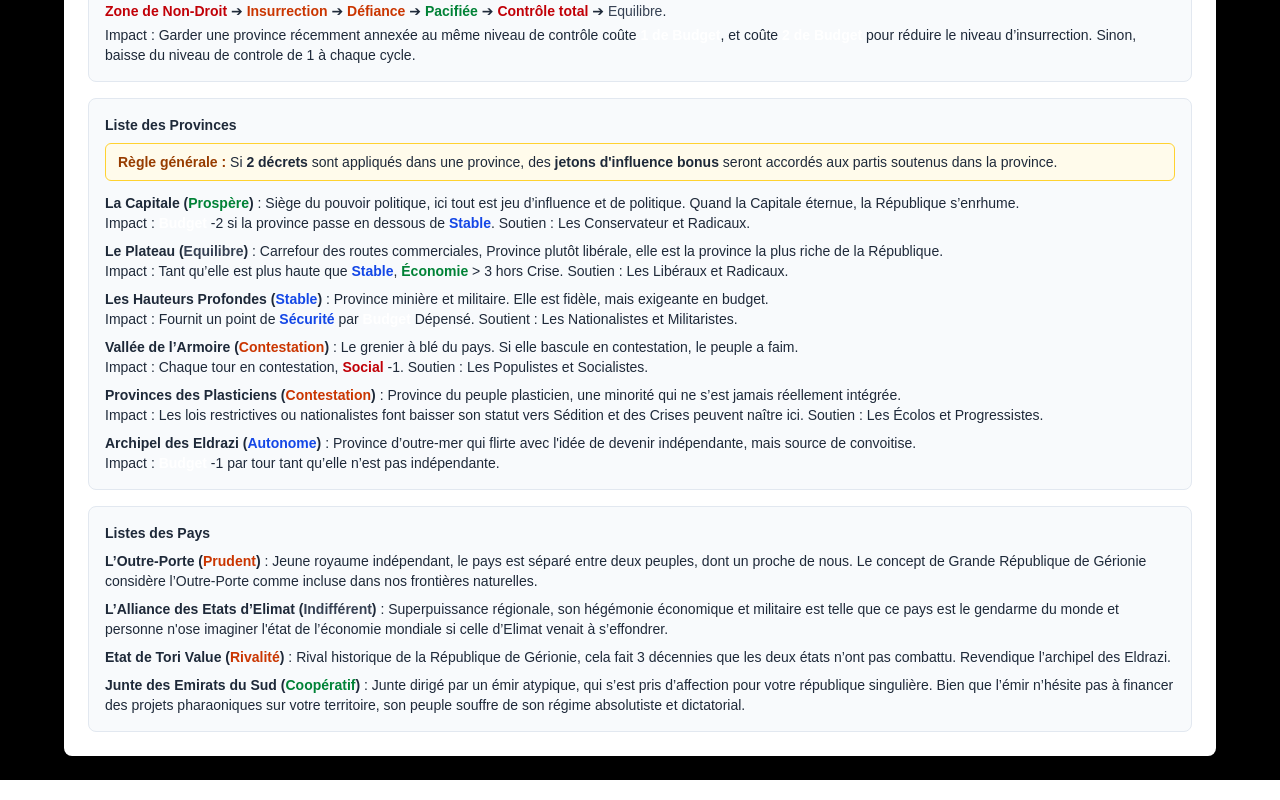
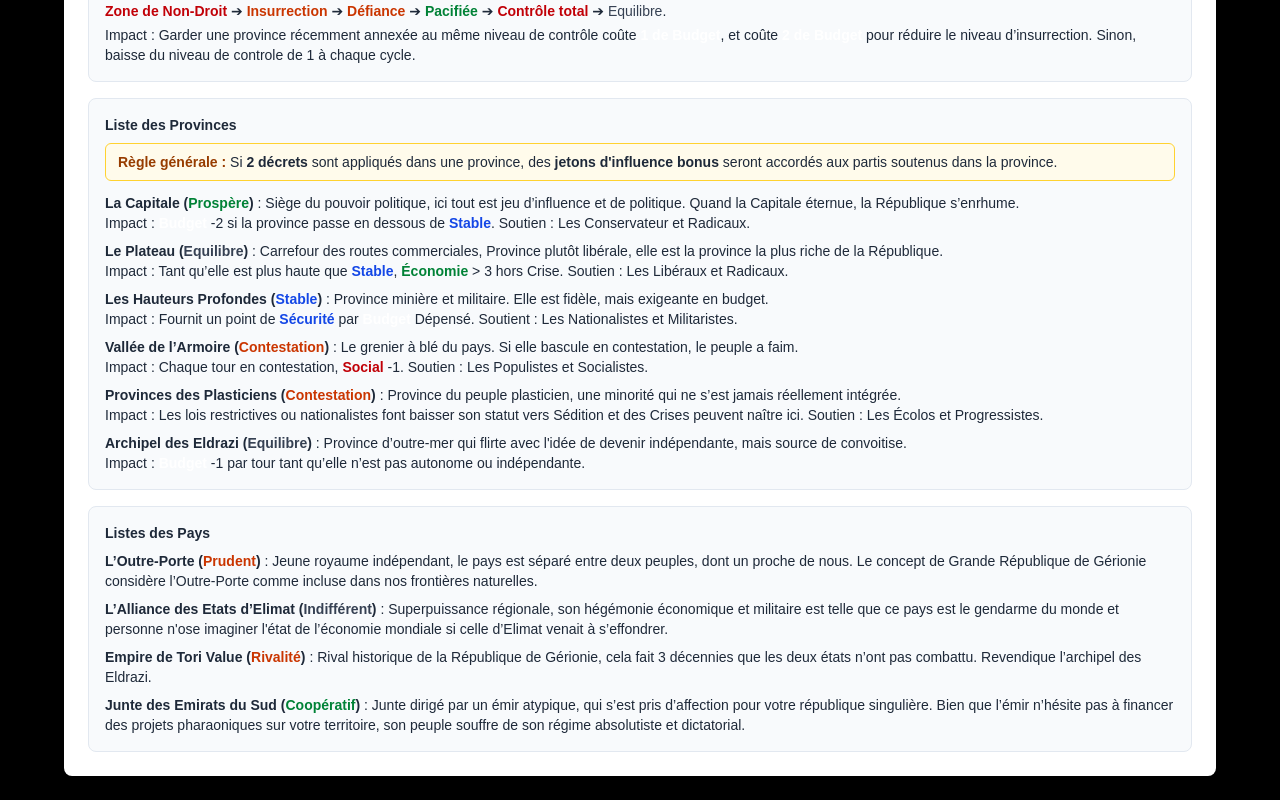
Before and after one commit to Yahiabenlet/interfaceAssemblee, a Next.js app: page /depart in a window 1280 px wide. Shown: the part 352-1152 px from the top of the page. Built offline with nearby package versions, Linux system fonts and the light colour scheme.

Commit message:
changement des status d'origines des pays et provinces

```diff
--- a/app/components/Hemicycle.tsx
+++ b/app/components/Hemicycle.tsx
@@ -118,12 +118,12 @@ export default function Hemicycle({
     "Les Hauteurs Profondes": "Stable",
     "Vallée de l’Armoire": "Contestation",
     "Provinces des Plasticiens": "Contestation",
-    "Archipel des Eldrazi": "Autonomie",
+    "Archipel des Eldrazi": "Équilibre",
   },
   regionalStates = {
     "L’Outre-Porte": "Prudent",
     "Alliance des Etats d'Elimat": "Indifférent",
-    "Etat de Tori Value": "Rival",
+    "Empire de Tori Value": "Rival",
     "Junte des Emirats du Sud": "Coopératif",
   },
   isControlValidated = "nonConforme",
--- a/app/depart/page.tsx
+++ b/app/depart/page.tsx
@@ -154,11 +154,11 @@ export default function DepartPage() {
             <p><strong>Provinces des Plasticiens (<span className="text-orange-700 dark:text-orange-300">Contestation</span>)</strong> : Province du peuple plasticien, une minorité qui ne s’est jamais réellement intégrée.</p>
             <p className="mb-2">Impact : Les lois restrictives ou nationalistes font baisser son statut vers Sédition et des Crises peuvent naître ici. Soutien : Les Écolos et Progressistes.</p>
 
-            <p><strong>Archipel des Eldrazi (<span className="text-blue-700 dark:text-blue-300">Autonome</span>)</strong> : Province d’outre-mer qui flirte avec l&apos;idée de devenir indépendante, mais source de convoitise.</p>
+            <p><strong>Archipel des Eldrazi (<span className="text-gray-700 dark:text-gray-300">Equilibre</span>)</strong> : Province d’outre-mer qui flirte avec l&apos;idée de devenir indépendante, mais source de convoitise.</p>
             <p>
               Impact :{" "}
               <span className="font-bold text-white">Budget</span>{" "}
-              -1 par tour tant qu’elle n’est pas indépendante.
+              -1 par tour tant qu’elle n’est pas autonome ou indépendante.
             </p>
           </section>
 
@@ -167,7 +167,7 @@ export default function DepartPage() {
 
             <p><strong>L’Outre-Porte (<span className="text-orange-700 dark:text-orange-300">Prudent</span>)</strong> : Jeune royaume indépendant, le pays est séparé entre deux peuples, dont un proche de nous. Le concept de Grande République de Gérionie considère l’Outre-Porte comme incluse dans nos frontières naturelles.</p>
             <p className="mt-2"><strong>L’Alliance des Etats d’Elimat (<span className="text-gray-700 dark:text-gray-300">Indifférent</span>)</strong> :  Superpuissance régionale, son hégémonie économique et militaire est telle que ce pays est le gendarme du monde et personne n&apos;ose imaginer l'état de l’économie mondiale si celle d’Elimat venait à s’effondrer.</p>
-            <p className="mt-2"><strong>Etat de Tori Value (<span className="text-orange-700 dark:text-orange-300">Rivalité</span>)</strong> : Rival historique de la République de Gérionie, cela fait 3 décennies que les deux états n’ont pas combattu. Revendique l’archipel des Eldrazi.</p>
+            <p className="mt-2"><strong>Empire de Tori Value (<span className="text-orange-700 dark:text-orange-300">Rivalité</span>)</strong> : Rival historique de la République de Gérionie, cela fait 3 décennies que les deux états n’ont pas combattu. Revendique l’archipel des Eldrazi.</p>
             <p className="mt-2"><strong>Junte des Emirats du Sud (<span className="text-green-700 dark:text-green-300">Coopératif</span>)</strong> : Junte dirigé par un émir atypique, qui s’est pris d’affection pour votre république singulière. Bien que l’émir n’hésite pas à financer des projets pharaoniques sur votre territoire, son peuple souffre de son régime absolutiste et dictatorial.</p>
           </section>
         </div>
--- a/app/display/page.tsx
+++ b/app/display/page.tsx
@@ -204,14 +204,14 @@ export default function DisplayPage() {
               "Les Hauteurs Profondes": "Stable",
               "Vallée de l’Armoire": "Contestation",
               "Provinces des Plasticiens": "Contestation",
-              "Archipel des Eldrazi": "Autonomie",
+              "Archipel des Eldrazi": "Équilibre",
             }
           }
           regionalStates={
             state.regionalStates ?? {
               "L’Outre-Porte": "Prudent",
               "Alliance des Etats d'Elimat": "Indifférent",
-              "Etat de Tori Value": "Rival",
+              "Empire de Tori Value": "Rival",
               "Junte des Emirats du Sud": "Coopératif",
             }
           }
--- a/app/page.tsx
+++ b/app/page.tsx
@@ -101,12 +101,12 @@ export default function Home() {
     "Les Hauteurs Profondes": "Stable",
     "Vallée de l’Armoire": "Contestation",
     "Provinces des Plasticiens": "Contestation",
-    "Archipel des Eldrazi": "Autonomie",
+    "Archipel des Eldrazi": "Équilibre",
   });
   const [regionalStates, setRegionalStates] = useState<RegionalState>({
     "L’Outre-Porte": "Prudent",
     "Alliance des Etats d'Elimat": "Indifférent",
-    "Etat de Tori Value": "Rival",
+    "Empire de Tori Value": "Rival",
     "Junte des Emirats du Sud": "Coopératif",
   });
   const [passedLaws, setPassedLaws] = useState<PassedLaw[]>([]);
```
